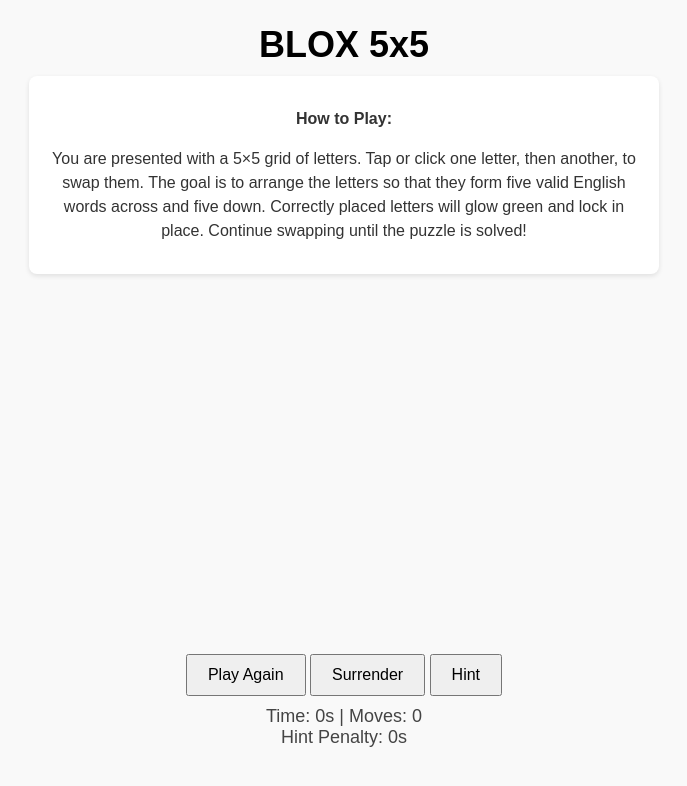
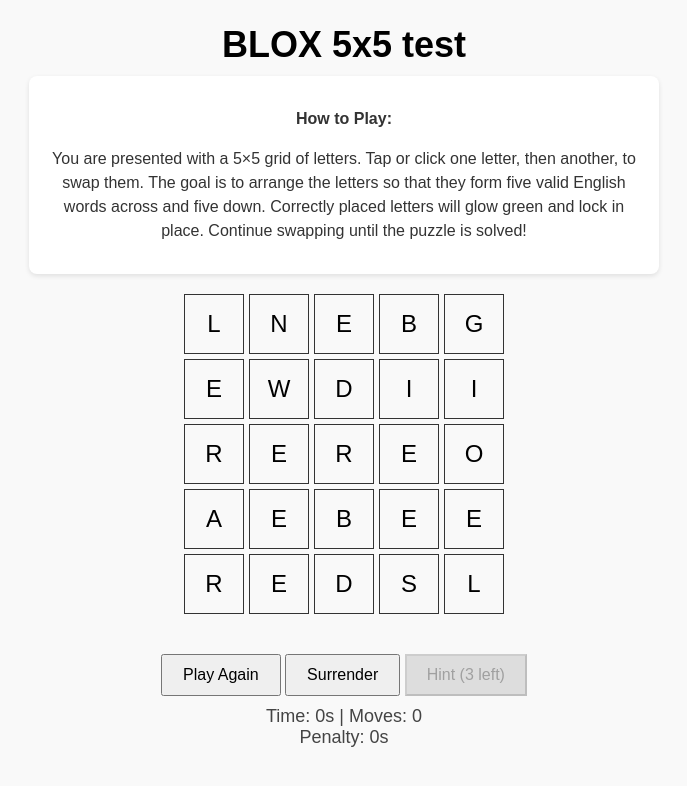
Before and after one commit to Bob-808/BLOX55, a plain HTML site: page index.html in a window 1280 px wide. Shown: the whole page, without its empty margins (296-983 px from the left). Drawn offline with Linux system fonts and the light colour scheme.

Commit message:
Add files via upload

```diff
--- a/index.html
+++ b/index.html
@@ -2,7 +2,7 @@
 <html>
 <head>
   <meta charset="UTF-8">
-  <title>BLOX 5x5</title>
+  <title>BLOX 5x5 test</title>
   <style>
     body {
       font-family: Arial, sans-serif;
@@ -126,7 +126,7 @@
 </head>
 <body>
   <!-- Title -->
-  <h1>BLOX 5x5</h1>
+  <h1>BLOX 5x5 test</h1>
 
   <!-- Description -->
   <div class="description">
@@ -171,13 +171,13 @@
 	let firstMoveMade = false;
 
     // Load puzzles from text file
-    async function loadPuzzles() {
+    async function xloadPuzzles() {
       const response = await fetch('5 LETTER WORDS GRID.txt');
       const text = await response.text();
       const lines = text.trim().split('\n').filter(line => line.length > 0);
       return lines.map(line => line.split(/\s+/)); // array of arrays of 5 words
     }
-	async function 4testingloadPuzzles() {
+	async function loadPuzzles() {
 	  return [
 		["COMET","ABASE","NESTS","ASSET","LEERS"],
 		["EAGLE","BELOW","BRINE","EIDER","DEERS"],
```
